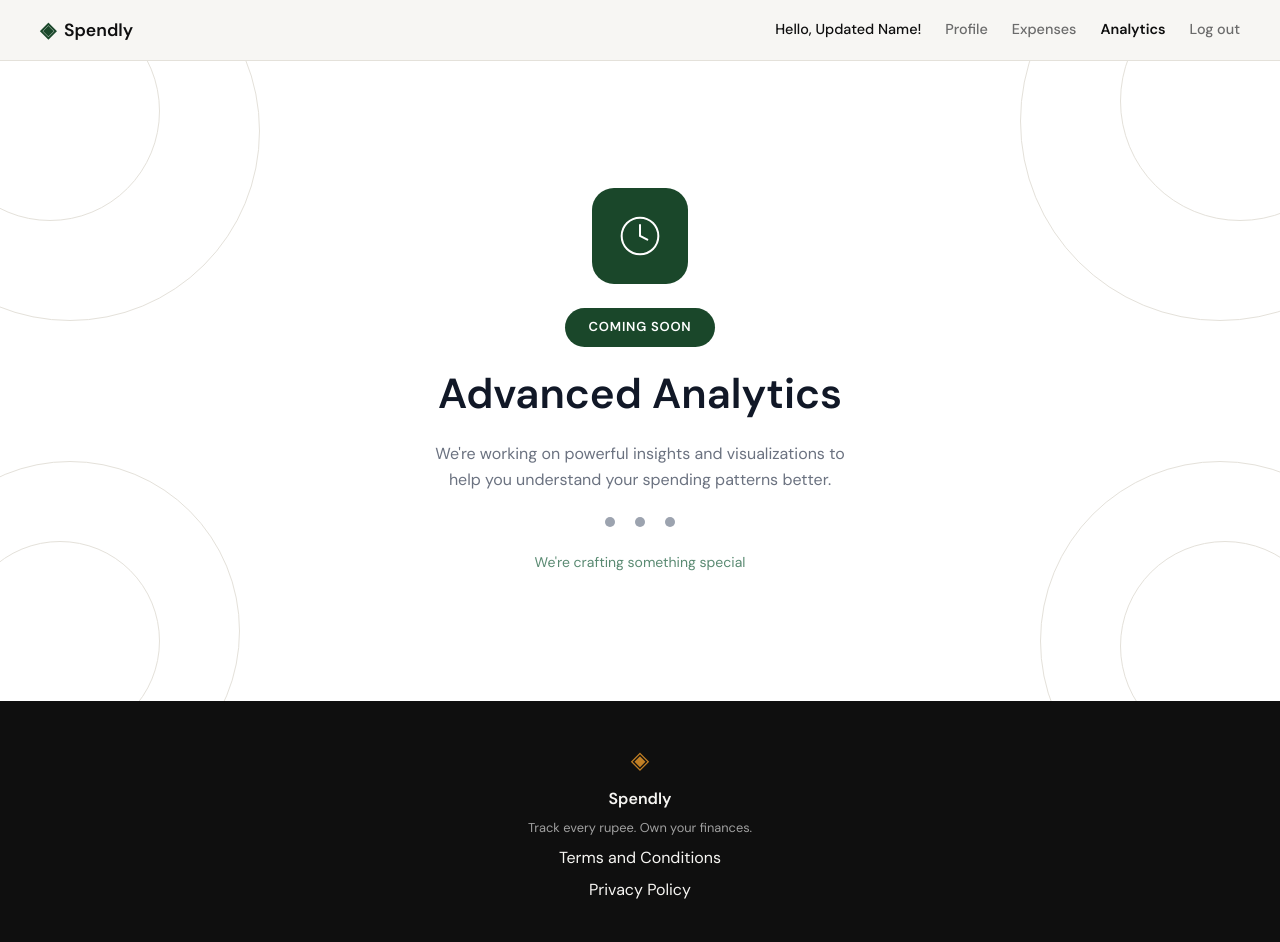
After one commit to akashtiwariG/spendify-x, a Flask app: page /analytics in a window 1280 px wide. The commit adds this page. Run offline with Flask 3, Linux system fonts and the light colour scheme; a user stored in the database is signed in.

Commit message:
add coming soon page

```diff
--- a/app.py
+++ b/app.py
@@ -304,6 +304,13 @@ def change_password():
     return redirect(url_for("profile"))
 
 
+@app.route("/analytics")
+@login_required
+def analytics():
+    """Analytics Coming Soon page (placeholder)."""
+    return render_template("analytics.html")
+
+
 @app.route("/expenses")
 @login_required
 def expenses_index():
--- a/static/css/style.css
+++ b/static/css/style.css
@@ -102,6 +102,7 @@ a { color: inherit; text-decoration: none; }
 
 .nav-links a { color: var(--ink-muted); transition: color 0.2s; }
 .nav-links a:hover { color: var(--ink); }
+.nav-links a.active { color: var(--ink); font-weight: 600; }
 
 .nav-cta {
     background: var(--ink) !important;
@@ -559,3 +560,111 @@ a { color: inherit; text-decoration: none; }
     .nav-links a:not(.nav-cta) { display: none; }
     .hero { padding: 3rem 1rem 2rem; }
 }
+
+/* ------------------------------------------------------------------ */
+/* Coming Soon (Analytics)                                             */
+/* ------------------------------------------------------------------ */
+
+.coming-soon {
+    position: relative;
+    min-height: calc(100vh - 60px - 100px);
+    background: var(--paper-card);
+    overflow: hidden;
+    display: flex;
+    align-items: center;
+    justify-content: center;
+    padding: 4rem 2rem;
+}
+
+/* Decorative outline circles in the four corners */
+.deco {
+    position: absolute;
+    border: 1.5px solid var(--border);
+    border-radius: 50%;
+    pointer-events: none;
+}
+.deco-tl-outer { left: -120px; top: -120px; width: 380px; height: 380px; }
+.deco-tl-inner { left: -60px;  top: -60px;  width: 220px; height: 220px; }
+.deco-tr-outer { right: -140px; top: -140px; width: 400px; height: 400px; }
+.deco-tr-inner { right: -80px;  top: -80px;  width: 240px; height: 240px; }
+.deco-bl-outer { left: -100px; bottom: -100px; width: 340px; height: 340px; }
+.deco-bl-inner { left: -40px;  bottom: -40px;  width: 200px; height: 200px; }
+.deco-br-outer { right: -120px; bottom: -120px; width: 360px; height: 360px; }
+.deco-br-inner { right: -50px;  bottom: -50px;  width: 210px; height: 210px; }
+
+.coming-soon-inner {
+    position: relative;
+    display: flex;
+    flex-direction: column;
+    align-items: center;
+    gap: 1.5rem;
+    max-width: 520px;
+    width: 100%;
+    text-align: center;
+}
+
+.coming-soon-icon {
+    width: 96px;
+    height: 96px;
+    background: var(--accent);
+    border-radius: 22px;
+    display: flex;
+    align-items: center;
+    justify-content: center;
+}
+
+.coming-soon-badge {
+    display: inline-block;
+    background: var(--accent);
+    color: #ffffff;
+    font-size: 0.8125rem;
+    font-weight: 700;
+    letter-spacing: 0.06em;
+    text-transform: uppercase;
+    padding: 0.55rem 1.5rem;
+    border-radius: 999px;
+}
+
+.coming-soon-title {
+    font-family: var(--font-body);
+    font-weight: 800;
+    font-size: clamp(2rem, 4vw, 2.625rem);
+    line-height: 1.1;
+    color: #111827;
+    margin: 0;
+}
+
+.coming-soon-body {
+    font-family: var(--font-body);
+    font-size: 1rem;
+    line-height: 1.65;
+    color: #6b7280;
+    max-width: 420px;
+    margin: 0;
+}
+
+.coming-soon-dots {
+    display: flex;
+    align-items: center;
+    gap: 20px;
+    height: 10px;
+}
+.coming-soon-dots span {
+    width: 10px;
+    height: 10px;
+    background: #9ca3af;
+    border-radius: 50%;
+    display: block;
+}
+
+.coming-soon-tagline {
+    font-family: var(--font-body);
+    font-size: 0.875rem;
+    color: #5a8a72;
+    margin: 0;
+}
+
+@media (max-width: 600px) {
+    .deco { display: none; }
+    .coming-soon { padding: 3rem 1.5rem; }
+}
--- /dev/null
+++ b/templates/analytics.html
@@ -0,0 +1,49 @@
+{% extends "base.html" %}
+
+{% block title %}Analytics — Coming Soon · Spendly{% endblock %}
+
+{% block content %}
+
+<section class="coming-soon">
+    <!-- Decorative outline circles in the corners -->
+    <div class="deco deco-tl-outer" aria-hidden="true"></div>
+    <div class="deco deco-tl-inner" aria-hidden="true"></div>
+    <div class="deco deco-tr-outer" aria-hidden="true"></div>
+    <div class="deco deco-tr-inner" aria-hidden="true"></div>
+    <div class="deco deco-bl-outer" aria-hidden="true"></div>
+    <div class="deco deco-bl-inner" aria-hidden="true"></div>
+    <div class="deco deco-br-outer" aria-hidden="true"></div>
+    <div class="deco deco-br-inner" aria-hidden="true"></div>
+
+    <div class="coming-soon-inner">
+        <!-- Icon box with clock -->
+        <div class="coming-soon-icon" aria-hidden="true">
+            <svg width="44" height="44" viewBox="0 0 44 44" fill="none" xmlns="http://www.w3.org/2000/svg">
+                <path d="M22 10.9991V22L29.3339 25.667M40.3348 22C40.3348 32.126 32.126 40.3348 22 40.3348C11.874 40.3348 3.6652 32.126 3.6652 22C3.6652 11.874 11.874 3.6652 22 3.6652C32.126 3.6652 40.3348 11.874 40.3348 22Z"
+                      stroke="white" stroke-width="2" stroke-linecap="round"/>
+            </svg>
+        </div>
+
+        <!-- Coming Soon badge -->
+        <span class="coming-soon-badge">Coming Soon</span>
+
+        <!-- Title -->
+        <h1 class="coming-soon-title">Advanced Analytics</h1>
+
+        <!-- Description -->
+        <p class="coming-soon-body">
+            We're working on powerful insights and visualizations
+            to help you understand your spending patterns better.
+        </p>
+
+        <!-- Dots separator -->
+        <div class="coming-soon-dots" aria-hidden="true">
+            <span></span><span></span><span></span>
+        </div>
+
+        <!-- Tagline -->
+        <p class="coming-soon-tagline">We're crafting something special</p>
+    </div>
+</section>
+
+{% endblock %}
--- a/templates/base.html
+++ b/templates/base.html
@@ -31,8 +31,9 @@
             <div class="nav-links">
                 {% if session.user_id %}
                   <span class="nav-user">Hello, {{ session.user_name }}!</span>
-                  <a href="{{ url_for('profile') }}">Profile</a>
-                  <a href="{{ url_for('expenses_index') }}">Expenses</a>
+                  <a href="{{ url_for('profile') }}" class="{% if request.endpoint == 'profile' %}active{% endif %}">Profile</a>
+                  <a href="{{ url_for('expenses_index') }}" class="{% if request.endpoint == 'expenses_index' %}active{% endif %}">Expenses</a>
+                  <a href="{{ url_for('analytics') }}" class="{% if request.endpoint == 'analytics' %}active{% endif %}">Analytics</a>
                   <a href="{{ url_for('logout') }}">Log out</a>
                 {% else %}
                   <a href="{{ url_for('login') }}">Sign in</a>
```
Also changed, not shown: .claude/settings.local.json.
